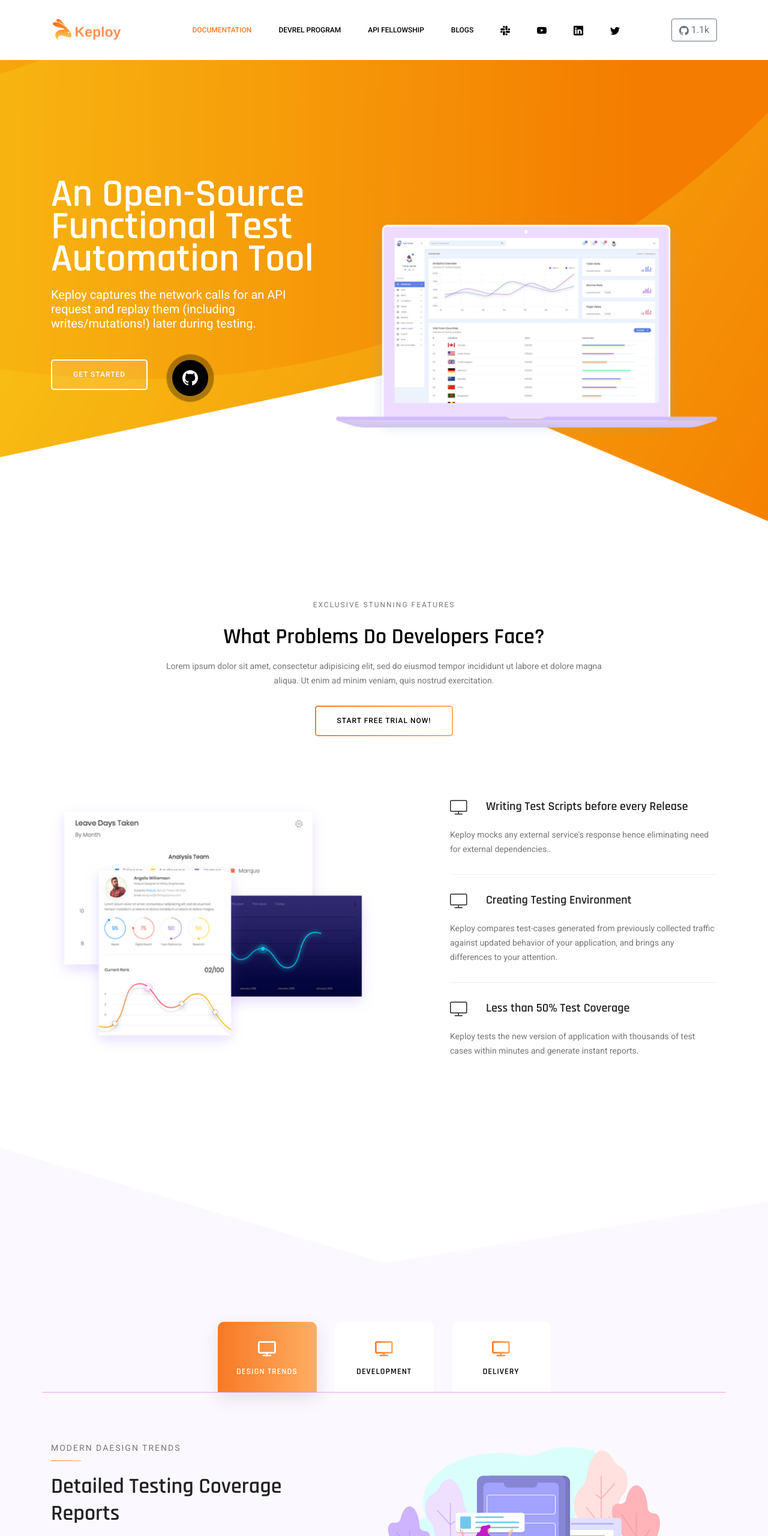
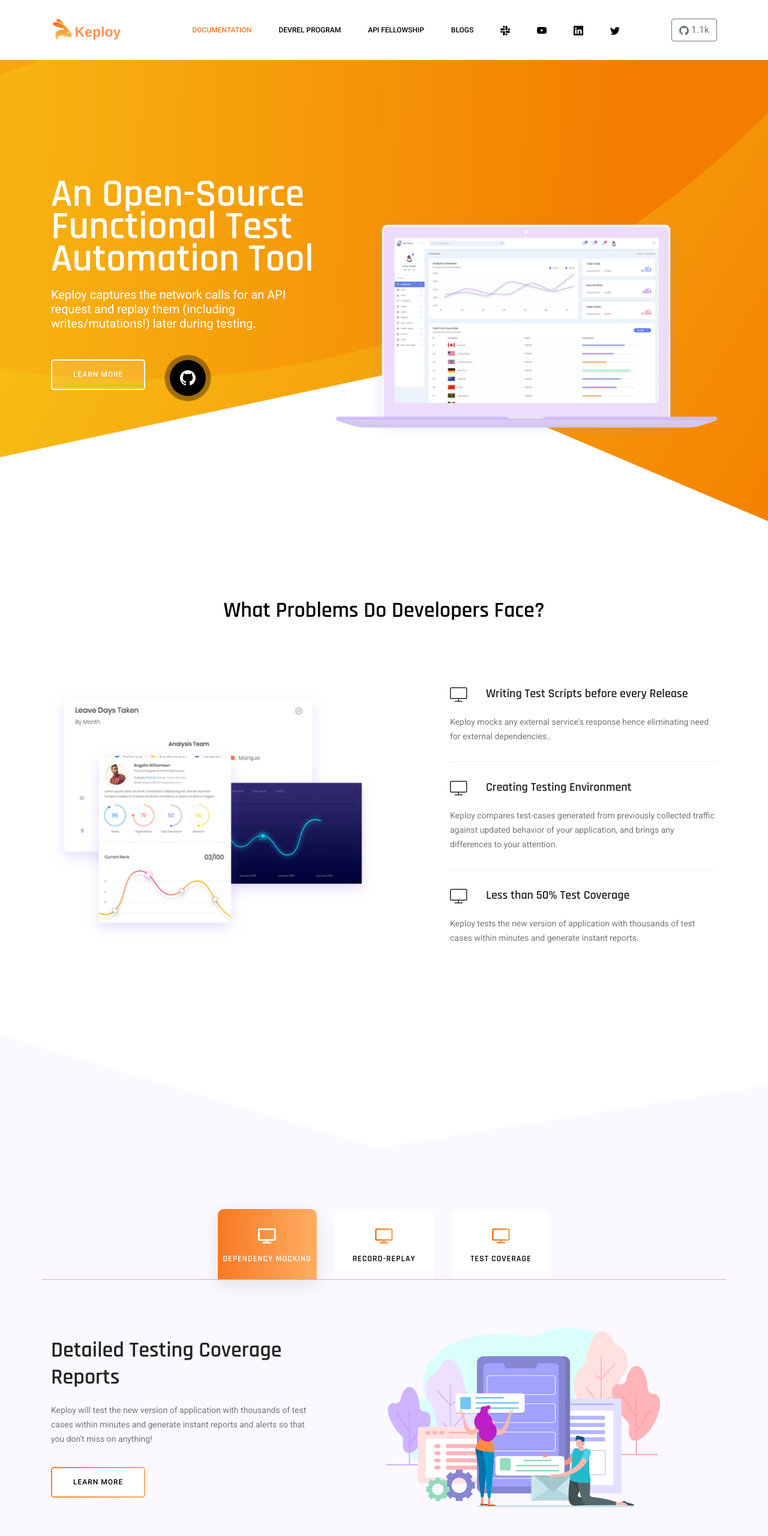
Before and after one commit to inaxia-hackathons/keploy-ui, a plain HTML site: page index.html in a window 1280 px wide. Shown: the top 2560 px of the page at 60% size. Drawn offline with Linux system fonts and the light colour scheme.

Commit message:
changes done after suggestion form DevRel team

```diff
--- a/css/style.css
+++ b/css/style.css
@@ -3292,7 +3292,7 @@ h6 {
   .impress_area {
     padding: 80px 0;
     background-image: none;
-    background-color: #a16af7;
+    background-color: #f77924;
     margin-bottom: 0; }
 
   /* Footer Area css
--- a/index.html
+++ b/index.html
@@ -100,8 +100,8 @@
 								Keploy captures the network calls for an API request and replay them (including writes/mutations!) later during testing.
 							</p>
 							<div class="d-flex align-items-center">
-								<a class="primary_btn" href="#"><span>Get Started</span></a>
-								<a id="play-home-video" class="video-play-button" href="">
+								<a class="primary_btn" href="https://github.com/keploy/keploy"><span>Learn More</span></a>
+								<a id="play-home-video" class="video-play-button" href="https://github.com/keploy/keploy">
 									<span style="padding-right: 20px;">
 										<svg xmlns="http://www.w3.org/2000/svg" width="26" height="26" fill="currentColor" class="bi bi-github" viewBox="0 0 16 16">
 											<path d="M8 0C3.58 0 0 3.58 0 8c0 3.54 2.29 6.53 5.47 7.59.4.07.55-.17.55-.38 0-.19-.01-.82-.01-1.49-2.01.37-2.53-.49-2.69-.94-.09-.23-.48-.94-.82-1.13-.28-.15-.68-.52-.01-.53.63-.01 1.08.58 1.23.82.72 1.21 1.87.87 2.33.66.07-.52.28-.87.51-1.07-1.78-.2-3.64-.89-3.64-3.95 0-.87.31-1.59.82-2.15-.08-.2-.36-1.02.08-2.12 0 0 .67-.21 2.2.82.64-.18 1.32-.27 2-.27.68 0 1.36.09 2 .27 1.53-1.04 2.2-.82 2.2-.82.44 1.1.16 1.92.08 2.12.51.56.82 1.27.82 2.15 0 3.07-1.87 3.75-3.65 3.95.29.25.54.73.54 1.48 0 1.07-.01 1.93-.01 2.2 0 .21.15.46.55.38A8.012 8.012 0 0 0 16 8c0-4.42-3.58-8-8-8z"/>
@@ -131,11 +131,11 @@
 			<div class="row justify-content-center">
 				<div class="col-lg-8 text-center">
 					<div class="main_title">
-						<p class="top_title">Exclusive Stunning Features</p>
+						<!-- <p class="top_title">Exclusive Stunning Features</p> -->
 						<h2>What Problems do
 							Developers Face?</h2>
-						<p>Lorem ipsum dolor sit amet, consectetur adipisicing elit, sed do eiusmod tempor incididunt ut labore et dolore magna aliqua. Ut enim ad minim veniam, quis nostrud exercitation.</p>
-						<a href="#" class="primary_btn"><span>Start Free Trial Now!</span></a>
+						<!-- <p>Lorem ipsum dolor sit amet, consectetur adipisicing elit, sed do eiusmod tempor incididunt ut labore et dolore magna aliqua. Ut enim ad minim veniam, quis nostrud exercitation.</p>
+						<a href="#" class="primary_btn"><span>Start Free Trial Now!</span></a> -->
 					</div>
 				</div>
 			</div>
@@ -190,21 +190,21 @@
 					<li class="nav-item">
 						<a class="nav-link active" id="home-tab" data-toggle="tab" href="#home" role="tab" aria-controls="home" aria-selected="true">
 							<span class="lnr lnr-screen"></span>
-							<h6>Design Trends</h6>
+							<h6>Dependency Mocking</h6>
 						</a>
 					</li>
 					<li class="nav-item">
 						<a class="nav-link" id="profile-tab" data-toggle="tab" href="#profile" role="tab" aria-controls="profile"
 						 aria-selected="false">
 						 <span class="lnr lnr-screen"></span>
-						 <h6>Development</h6>
+						 <h6>Record-Replay</h6>
 						</a>
 					</li>
 					<li class="nav-item">
 						<a class="nav-link" id="contact-tab" data-toggle="tab" href="#contact" role="tab" aria-controls="contact"
 						 aria-selected="false">
 						 <span class="lnr lnr-screen"></span>
-						 <h6>Delivery</h6>
+						 <h6>Test Coverage</h6>
 						</a>
 					</li>
 				</ul>
@@ -213,10 +213,10 @@
 						<div class="row recent_update_text align-items-center">
 							<div class="col-lg-5">
 								<div class="common_style">
-									<p class="line">Modern Daesign Trends</p>
+									<!-- <p class="line">Modern Daesign Trends</p> -->
 									<h3>Auto-Mocked Dependencies</h3>
 									<p>Keploy understands the exact API call and the correct response to reply with, including dynamic elements. So if you're using any external service like Databases, third party vendors, cloud services, etc Keploy will automatically mock their response hence eliminating need for external dependencies. Cut down on flaky tests with stable, repeatable environments.</p>
-									<a class="primary_btn" href="#"><span>Get Started Now</span></a>
+									<a class="primary_btn" href="https://docs.keploy.io/docs/concepts/what-are-keploy-features#2-automatically-mock-mutations"><span>Learn More</span></a>
 								</div>
 							</div>
 							<div class="col-lg-6">
@@ -230,10 +230,10 @@
 						<div class="row recent_update_text align-items-center">
 							<div class="col-lg-5">
 								<div class="common_style">
-									<p class="line">Modern Daesign Trends</p>
+									<!-- <p class="line">Modern Daesign Trends</p> -->
 									<h3>Test Close to Production</h3>
 									<p>Keploy automatically compares test-cases generated from previously collected traffic against updated behavior of your application, and brings any differences to your attention.</p>
-									<a class="primary_btn" href="#"><span>Get Started Now</span></a>
+									<a class="primary_btn" href="https://docs.keploy.io/docs/operation/test-operations"><span>Learn More</span></a>
 								</div>
 							</div>
 							<div class="col-lg-6">
@@ -247,10 +247,10 @@
 						<div class="row recent_update_text align-items-center">
 							<div class="col-lg-5">
 								<div class="common_style">
-									<p class="line">Modern Daesign Trends</p>
+									<!-- <p class="line">Modern Daesign Trends</p> -->
 									<h3>Detailed Testing Coverage Reports</h3>
 									<p>Keploy will test the new version of application with thousands of test cases within minutes and generate instant reports and alerts so that you don't miss on anything!</p>
-									<a class="primary_btn" href="#"><span>Get Started Now</span></a>
+									<a class="primary_btn" href="https://docs.keploy.io/docs/operation/web-ui-operations"><span>Learn More</span></a>
 								</div>
 							</div>
 							<div class="col-lg-6 text-right">
@@ -272,9 +272,9 @@
 			<div class="row justify-content-center">
 				<div class="col-lg-8 text-center">
 					<div class="main_title">
-						<p class="top_title">Features Specifications</p>
+						<!-- <p class="top_title">Features Specifications</p> -->
 						<h2>Keploy Initiatives</h2>
-						<p>Lorem ipsum dolor sit amet, consectetur adipisicing elit, sed do eiusmod tempor incididunt ut labore et dolore magna aliqua. Ut enim ad minim veniam, quis nostrud exercitation.</p>
+						<!-- <p>Lorem ipsum dolor sit amet, consectetur adipisicing elit, sed do eiusmod tempor incididunt ut labore et dolore magna aliqua. Ut enim ad minim veniam, quis nostrud exercitation.</p> -->
 					</div>
 				</div>
 			</div>
@@ -487,42 +487,42 @@
 	<!--================ End Testimonial Area =================-->
 
 	<!--================ Srart Brand Area =================-->
-	<section class="brand_area section_gap">
+	<!-- <section class="brand_area section_gap">
 		<div class="container">
 			<div class="row">
 				<div class="col-lg-12">
 					<div class="owl-carousel brand-carousel">
-						<!-- single-brand -->
+
 						<div class="single-brand-item d-table">
 							<div class="d-table-cell">
 								<img src="img/brands/logo1.png" alt="">
 							</div>
 						</div>
-						<!-- single-brand -->
+
 						<div class="single-brand-item d-table">
 							<div class="d-table-cell">
 								<img src="img/brands/logo2.png" alt="">
 							</div>
 						</div>
-						<!-- single-brand -->
+
 						<div class="single-brand-item d-table">
 							<div class="d-table-cell">
 								<img src="img/brands/logo3.png" alt="">
 							</div>
 						</div>
-						<!-- single-brand -->
+
 						<div class="single-brand-item d-table">
 							<div class="d-table-cell">
 								<img src="img/brands/logo4.png" alt="">
 							</div>
 						</div>
-						<!-- single-brand -->
+
 						<div class="single-brand-item d-table">
 							<div class="d-table-cell">
 								<img src="img/brands/logo5.png" alt="">
 							</div>
 						</div>
-						<!-- single-brand -->
+
 						<div class="single-brand-item d-table">
 							<div class="d-table-cell">
 								<img src="img/brands/logo6.png" alt="">
@@ -532,7 +532,7 @@
 				</div>
 			</div>
 		</div>
-	</section>
+	</section> -->
 	<!--================ End Brand Area =================-->
 
 	<!--================Impress Area =================-->
@@ -555,11 +555,10 @@
 				<div class="col-lg-5 col-sm-6">
 					<aside class="f_widget ab_widget">
 						<div class="f_title">
-							<h3>About Me</h3>
+							<h3>Copyright © 2022 Keploy Inc.</h3>
 						</div>
-						<p>Do you want to be even more successful? Learn to love learning and growth. The more effort you put into
-							improving your skills,</p>
-						<p>Copyright &copy; 2020.Company name All rights reserved.<a target="_blank" href="http://www.aizhanzhe.com/template.html">&#x7F51;&#x9875;&#x6A21;&#x677F;</a></p>
+						<p>One-stop platform for API testing without writing test-cases or setting up testing environments!</p>
+						<!-- <p>Copyright &copy; 2020.Company name All rights reserved.<a target="_blank" href="http://www.aizhanzhe.com/template.html">&#x7F51;&#x9875;&#x6A21;&#x677F;</a></p> -->
 					</aside>
 				</div>
 				<div class="col-lg-5 col-sm-6">
@@ -584,7 +583,7 @@
 				<div class="col-lg-2">
 					<aside class="f_widget social_widget">
 						<div class="f_title">
-							<h3>Follow Me</h3>
+							<h3>Find us on</h3>
 						</div>
 						<p>Let us be social</p>
 						<ul class="list">
```
